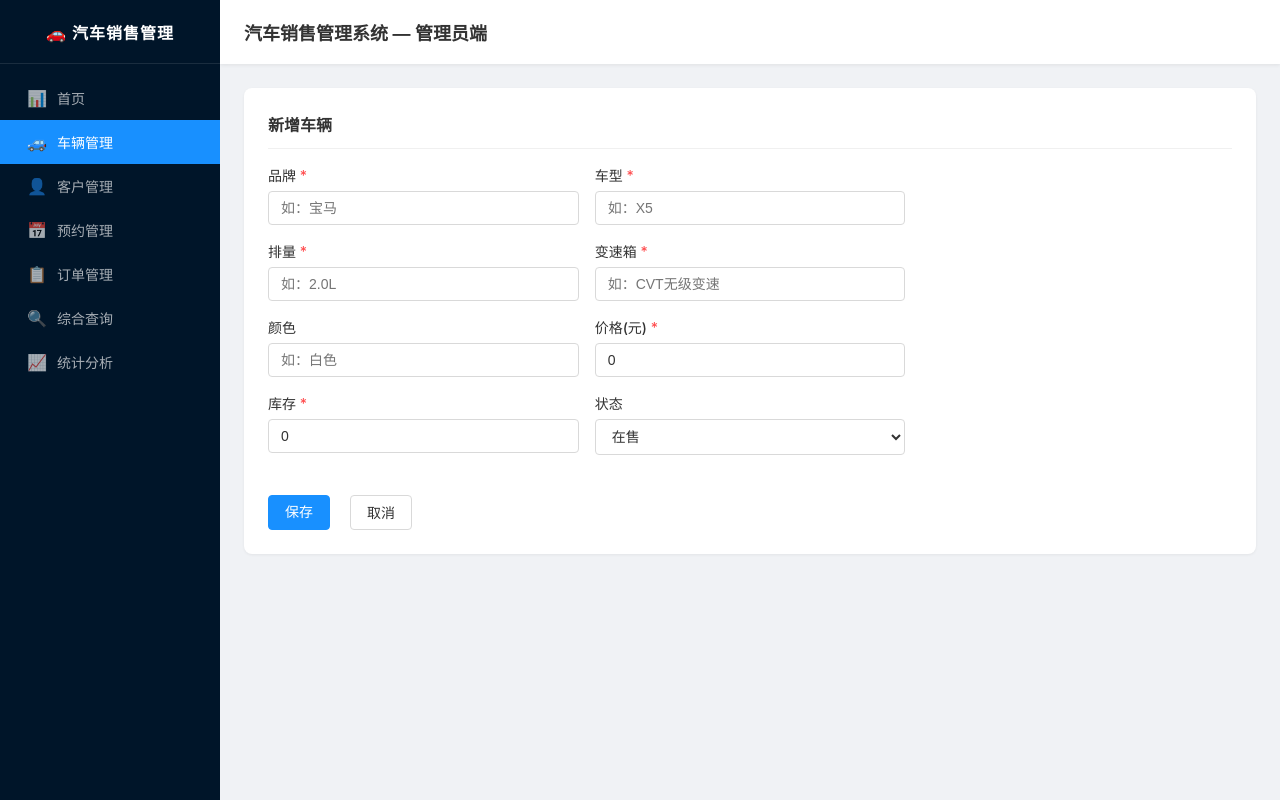
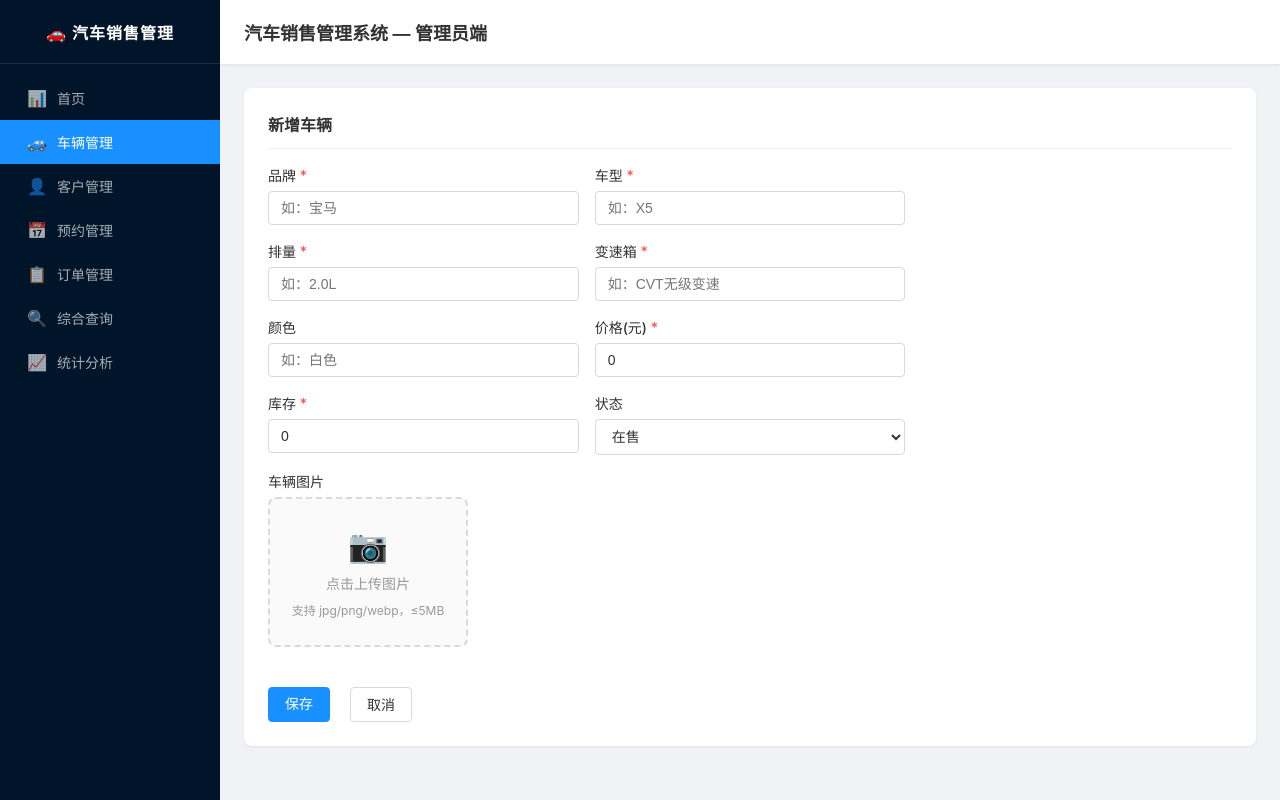
Before and after one commit to yuperfect/car-sales-management, a Vue app in the folder code/car-sales-admin/: page /admin/cars/new in a window 1280 px wide. Built offline with nearby package versions, Linux system fonts and the light colour scheme.

Commit message:
feat: STORY-IMG-02 - 管理端：车辆新增/编辑表单支持图片上传与展示

```diff
--- a/code/car-sales-admin/src/api/index.js
+++ b/code/car-sales-admin/src/api/index.js
@@ -26,8 +26,22 @@ export const fetchDashboardStats = () => request.get('/dashboard/stats')
 // ==================== 车辆管理 ====================
 export const fetchCars = (params) => request.get('/cars', { params })
 export const fetchCarById = (id) => request.get(`/cars/${id}`)
-export const createCar = (data) => request.post('/cars', data)
-export const updateCar = (id, data) => request.put(`/cars/${id}`, data)
+export const createCar = (data) => {
+  if (data instanceof FormData) {
+    return request.post('/cars', data, {
+      headers: { 'Content-Type': 'multipart/form-data' }
+    })
+  }
+  return request.post('/cars', data)
+}
+export const updateCar = (id, data) => {
+  if (data instanceof FormData) {
+    return request.put(`/cars/${id}`, data, {
+      headers: { 'Content-Type': 'multipart/form-data' }
+    })
+  }
+  return request.put(`/cars/${id}`, data)
+}
 export const deleteCar = (id) => request.delete(`/cars/${id}`)
 export const importCars = (formData) => request.post('/cars/import', formData, {
   headers: { 'Content-Type': 'multipart/form-data' }
--- a/code/car-sales-admin/src/style.css
+++ b/code/car-sales-admin/src/style.css
@@ -504,3 +504,36 @@ table tr:hover td {
   border: 1px solid #ffa39e;
   color: #ff4d4f;
 }
+
+/* ==================== Image Upload ==================== */
+.image-upload-area {
+  width: 200px;
+  height: 150px;
+  border: 2px dashed #d9d9d9;
+  border-radius: 8px;
+  display: flex;
+  align-items: center;
+  justify-content: center;
+  cursor: pointer;
+  overflow: hidden;
+  transition: border-color 0.3s;
+  background: #fafafa;
+}
+
+.image-upload-area:hover {
+  border-color: var(--primary, #1890ff);
+}
+
+.image-preview {
+  width: 100%;
+  height: 100%;
+  object-fit: cover;
+}
+
+.image-placeholder {
+  display: flex;
+  flex-direction: column;
+  align-items: center;
+  gap: 8px;
+  color: #999;
+}
--- a/code/car-sales-admin/src/views/CarForm.vue
+++ b/code/car-sales-admin/src/views/CarForm.vue
@@ -53,6 +53,30 @@
           </div>
         </div>
 
+        <div class="form-row">
+          <div class="form-group" style="flex: 1;">
+            <label class="form-label">车辆图片</label>
+            <div class="image-upload-area" @click="triggerFileInput">
+              <img v-if="imagePreview" :src="imagePreview" class="image-preview" />
+              <div v-else class="image-placeholder">
+                <span style="font-size: 32px;">📷</span>
+                <span>点击上传图片</span>
+                <span style="font-size: 12px; color: #999;">支持 jpg/png/webp，≤5MB</span>
+              </div>
+            </div>
+            <input
+              ref="fileInput"
+              type="file"
+              accept="image/jpeg,image/png,image/webp"
+              style="display: none"
+              @change="onFileChange"
+            />
+            <button v-if="imagePreview" type="button" class="btn btn-sm" @click="removeImage" style="margin-top: 8px;">
+              移除图片
+            </button>
+          </div>
+        </div>
+
         <div class="form-actions">
           <button type="submit" class="btn btn-primary" :disabled="submitting">
             {{ submitting ? '保存中...' : '保存' }}
@@ -76,6 +100,45 @@ const isEdit = computed(() => !route.meta.isNew)
 const carId = computed(() => route.params.id)
 const submitting = ref(false)
 const error = ref('')
+
+const fileInput = ref(null)
+const imagePreview = ref('')
+const imageFile = ref(null)
+const removeExistingImage = ref(false)
+
+function triggerFileInput() {
+  fileInput.value?.click()
+}
+
+function onFileChange(e) {
+  const file = e.target.files[0]
+  if (!file) return
+
+  // Validate type
+  const validTypes = ['image/jpeg', 'image/png', 'image/webp']
+  if (!validTypes.includes(file.type)) {
+    error.value = '仅支持 jpg/png/webp 格式'
+    return
+  }
+
+  // Validate size (5MB)
+  if (file.size > 5 * 1024 * 1024) {
+    error.value = '图片不能超过 5MB'
+    return
+  }
+
+  imageFile.value = file
+  // Create preview URL
+  imagePreview.value = URL.createObjectURL(file)
+  removeExistingImage.value = false
+}
+
+function removeImage() {
+  imageFile.value = null
+  imagePreview.value = ''
+  removeExistingImage.value = true
+  if (fileInput.value) fileInput.value.value = ''
+}
 
 const form = ref({
   brand: '',
@@ -102,6 +165,9 @@ onMounted(async () => {
         stock: data.stock || 0,
         status: data.status || 'on_sale'
       }
+      if (data.imageUrl) {
+        imagePreview.value = data.imageUrl
+      }
     } catch (e) {
       error.value = '获取车辆信息失败：' + (e.message || '网络错误')
     }
@@ -112,10 +178,26 @@ async function handleSubmit() {
   submitting.value = true
   error.value = ''
   try {
-    if (isEdit.value) {
-      await updateCar(carId.value, form.value)
+    if (imageFile.value || removeExistingImage.value) {
+      // Use FormData when image changes
+      const formData = new FormData()
+      const carData = { ...form.value }
+      formData.append('car', new Blob([JSON.stringify(carData)], { type: 'application/json' }))
+      if (imageFile.value) {
+        formData.append('image', imageFile.value)
+      }
+      if (isEdit.value) {
+        await updateCar(carId.value, formData)
+      } else {
+        await createCar(formData)
+      }
     } else {
-      await createCar(form.value)
+      // No image changes - use JSON as before
+      if (isEdit.value) {
+        await updateCar(carId.value, form.value)
+      } else {
+        await createCar(form.value)
+      }
     }
     router.push('/admin/cars')
   } catch (e) {
```
